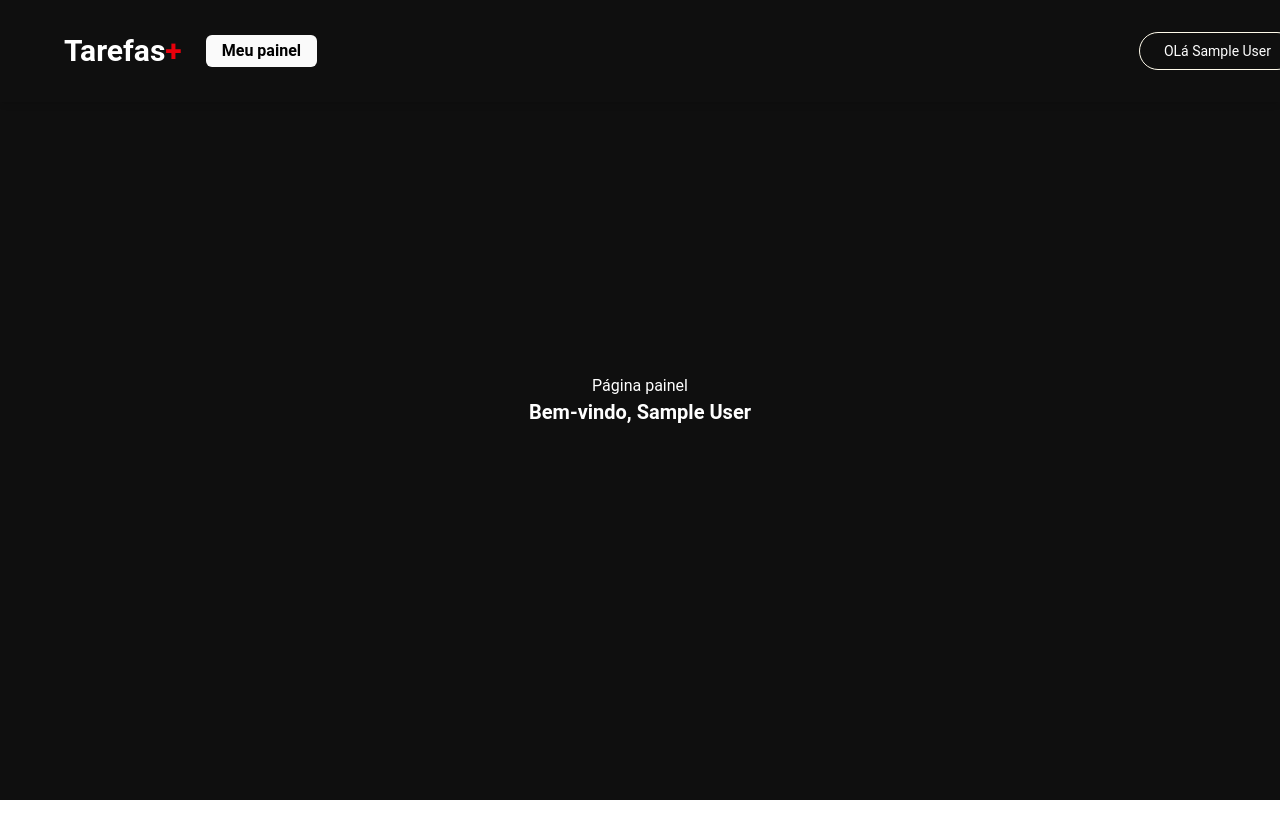
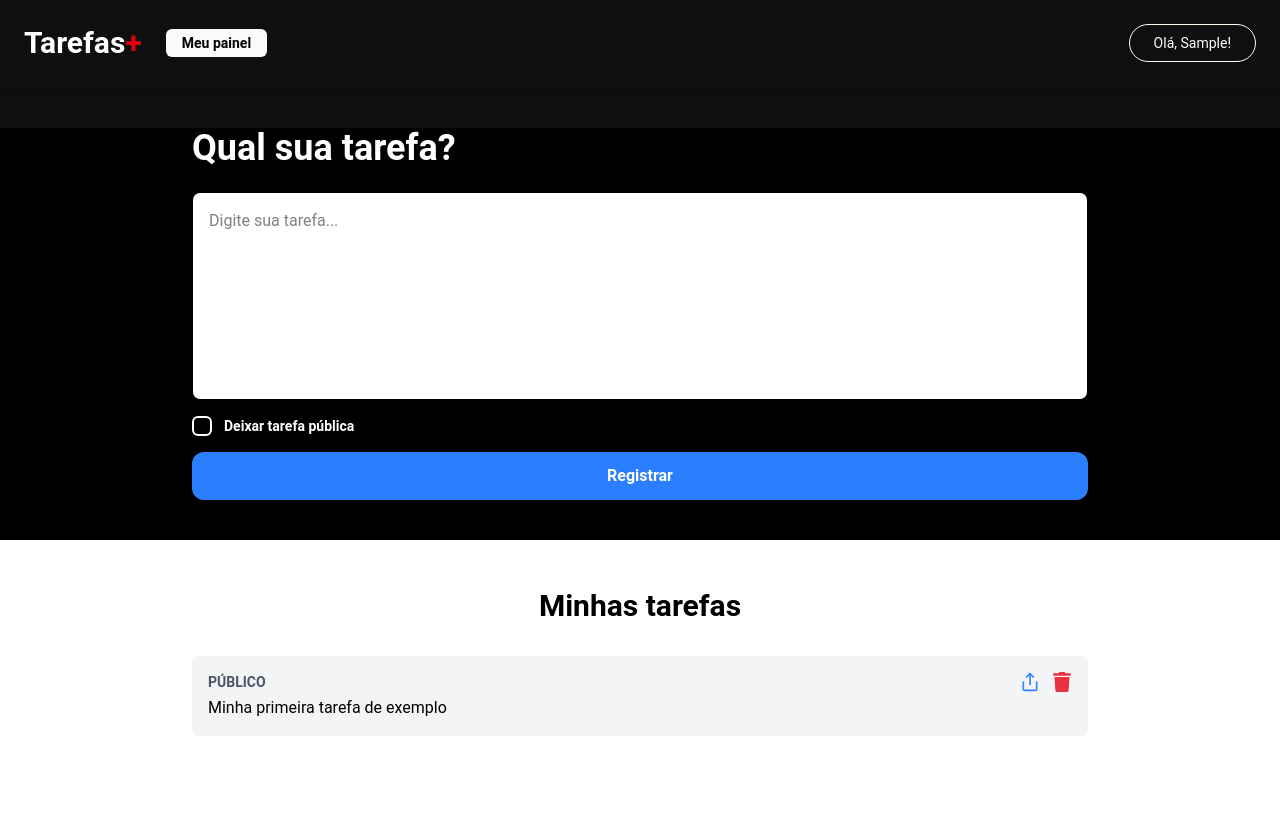
Before and after one commit to mandiilorenzo/task-board-project, a Next.js app: page /dashboard in a window 1280 px wide. Shown: the top 838 px of the page. Before the commit the page ends 800 px from the top, so only its background shows below. Built offline with nearby package versions, Linux system fonts and the light colour scheme; no server answers; sample sign-in values are in the browser's storage.

Commit message:
style: estilizando page meu painel

```diff
--- a/package.json
+++ b/package.json
@@ -12,7 +12,8 @@
     "next": "15.4.1",
     "next-auth": "^4.24.11",
     "react": "19.1.0",
-    "react-dom": "19.1.0"
+    "react-dom": "19.1.0",
+    "react-icons": "^5.5.0"
   },
   "devDependencies": {
     "@tailwindcss/postcss": "^4",
--- a/src/app/components/Header/index.tsx
+++ b/src/app/components/Header/index.tsx
@@ -10,36 +10,48 @@ export function Header() {
 
     return (
         <header className="bg-[#0F0F0F] text-white fixed top-0 left-0 w-full z-50 shadow-md">
-            <div className="max-w-screen-xl mx-auto px-6 py-8">
-                <nav className="flex items-center justify-between w-full mx-10">
+            <div className="max-w-screen-xl mx-auto px-4  sm:px-6 py-6">
+                <nav className="flex flex-wrap items-center justify-between gap-4">
 
-                    <div className="flex items-center gap-6">
+                    {/* Logo + Link para Painel */}
+                    <div className="flex flex-col sm:flex-row items-start sm:items-center gap-2 sm:gap-6">
                         <Link href="/">
-                            <h1 className="font-bold text-3xl cursor-pointer">Tarefas<span className="text-red-600">+</span></h1>
+                            <h1 className="font-bold text-2xl sm:text-3xl cursor-pointer">
+                                Tarefas<span className="text-red-600">+</span>
+                            </h1>
                         </Link>
 
-                        { session?.user && (
-                            <Link href="/dashboard" className="text-md text-black font-semibold cursor-pointer bg-[#FAFAFA] px-4 py-1 rounded-md transition-transform duration-300 hover:scale-105">
+                        {session?.user && (
+                            <Link
+                                href="/dashboard"
+                                className="text-sm sm:text-md text-black font-semibold cursor-pointer bg-[#FAFAFA] px-4 py-1 rounded-md transition-transform duration-300 hover:scale-105"
+                            >
                                 Meu painel
                             </Link>
                         )}
                     </div>
 
-                    { status === "loading" ?(
-                        <></>
-                    ): session ? (
-                        <button onClick={() => {
-                            signOut();
-                        }} className="text-sm border border-amber-50 rounded-3xl px-6 py-2 cursor-pointer transition-transform duration-300 hover:scale-105">
-                        OLá {session?.user?.name}
+                    {/* Login / Logout */}
+                    <div>
+                        {status === "loading" ? null : session ? (
+                            <button
+                                onClick={() => signOut()}
+                                className="text-sm border border-amber-50 rounded-3xl px-4 sm:px-6 py-2 transition-transform duration-300 hover:scale-105"
+                            >
+                                Olá, {session.user?.name?.split(" ")[0]}!
                             </button>
-                    ): (
-                        <button onClick={() => signIn("google")} className="text-sm border border-amber-50 rounded-3xl px-6 py-2 cursor-pointer transition-transform duration-300 hover:scale-105">
+                        ) : (
+                            <button
+                                onClick={() => signIn("google")}
+                                className="text-sm border border-amber-50 rounded-3xl px-4 sm:px-6 py-2 transition-transform duration-300 hover:scale-105"
+                            >
                                 Entrar com Google
                             </button>
                         )}
+                    </div>
                 </nav>
             </div>
         </header>
+
     );
 }
--- /dev/null
+++ b/src/app/components/TextArea/index.tsx
@@ -0,0 +1,10 @@
+import { HTMLProps } from "react";
+
+export function TextArea({ ...rest }: HTMLProps<HTMLTextAreaElement>) {
+    return (
+        <textarea
+            className="w-full h-[208px] p-4 rounded-lg border border-black bg-white text-black resize-none outline-none focus:ring-2 focus:ring-blue-500"
+            placeholder="Digite sua tarefa..."
+        ></textarea>
+    );
+}
--- a/src/app/dashboard/page.tsx
+++ b/src/app/dashboard/page.tsx
@@ -2,6 +2,9 @@ import { getServerSession } from "next-auth";
 import { authOptions } from "@/pages/api/auth/[...nextauth]";
 import { redirect } from "next/navigation";
 import Head from "next/head";
+import { TextArea } from "@/app/components/TextArea";
+import { FiShare } from "react-icons/fi";
+import { FaTrash } from "react-icons/fa";
 
 export default async function DashboardPage() {
     const session = await getServerSession(authOptions);
@@ -11,12 +14,61 @@ export default async function DashboardPage() {
     }
 
     return (
-        <main className="bg-[#0F0F0F] text-white min-h-screen flex flex-col items-center justify-center">
+        <main className="min-h-screen bg-[#0F0F0F] text-white pt-32">
             <Head>
                 <title>Meu painel de tarefas</title>
             </Head>
-            <h1>Página painel</h1>
-            <p className="text-xl font-semibold">Bem-vindo, {session?.user?.name}</p>
+            <section className="bg-black w-full h-1/2 flex justify-center items-center px-4">
+                <div className="w-full max-w-4xl flex flex-col justify-center gap-6">
+                    <h1 className="text-3xl sm:text-4xl font-bold">Qual sua tarefa?</h1>
+
+                    <form className="w-full flex flex-col gap-4">
+                        <TextArea placeholder="Digite sua tarefa..." />
+
+                        <div className="flex items-center">
+                            <input
+                                type="checkbox"
+                                className="appearance-none w-5 h-5 bg-black border-2 border-white rounded-md checked:bg-white checked:before:content-['✓'] checked:before:text-black checked:before:flex checked:before:items-center checked:before:justify-center"
+                            />
+                            <label className="font-bold text-sm ml-3">Deixar tarefa pública</label>
+                        </div>
+
+                        <button
+                            type="submit"
+                            className="text-md font-bold bg-blue-500 rounded-xl w-full transition-transform duration-300 hover:scale-105 px-6 py-3 mb-10"
+                        >
+                            Registrar
+                        </button>
+                    </form>
+                </div>
+            </section>
+
+            <section className="bg-white text-black w-full min-h-[50vh] px-4 py-12">
+                <div className="max-w-4xl mx-auto flex flex-col gap-8">
+                    <h2 className="font-bold text-center text-3xl">Minhas tarefas</h2>
+
+                    <article className="flex flex-col gap-4">
+                        <div className="bg-gray-100 rounded-lg p-4 flex items-start justify-between">
+                            <div className="flex flex-col">
+                                <span className="text-sm font-semibold text-gray-600 mb-1">PÚBLICO</span>
+                                <p className="text-base">Minha primeira tarefa de exemplo</p>
+                            </div>
+
+                            <div className="flex items-center gap-3 ml-4">
+                                <button className="cursor-pointer transition-transform duration-300 hover:scale-105">
+                                    <FiShare size={20} color="#3183ff" />
+                                </button>
+                                <button className="cursor-pointer transition-transform duration-300 hover:scale-105">
+                                    <FaTrash size={20} color="#ea3140" />
+                                </button>
+                            </div>
+                        </div>
+                    </article>
+                </div>
+            </section>
+
+
+
         </main>
-    );
+    )
 }
```
Also changed, not shown: 1 other file (tests, documents, lock files or other folders). Lines whose indentation alone changed are shown as unchanged.
